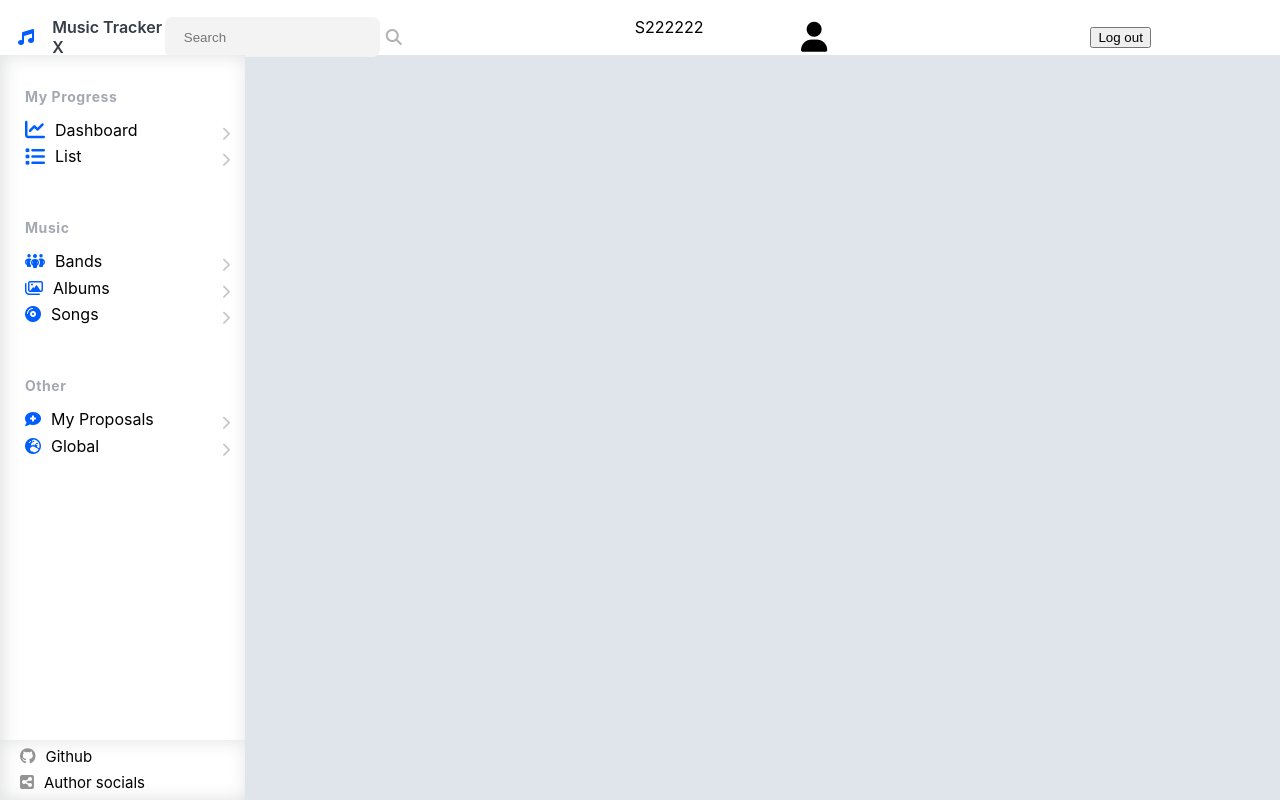
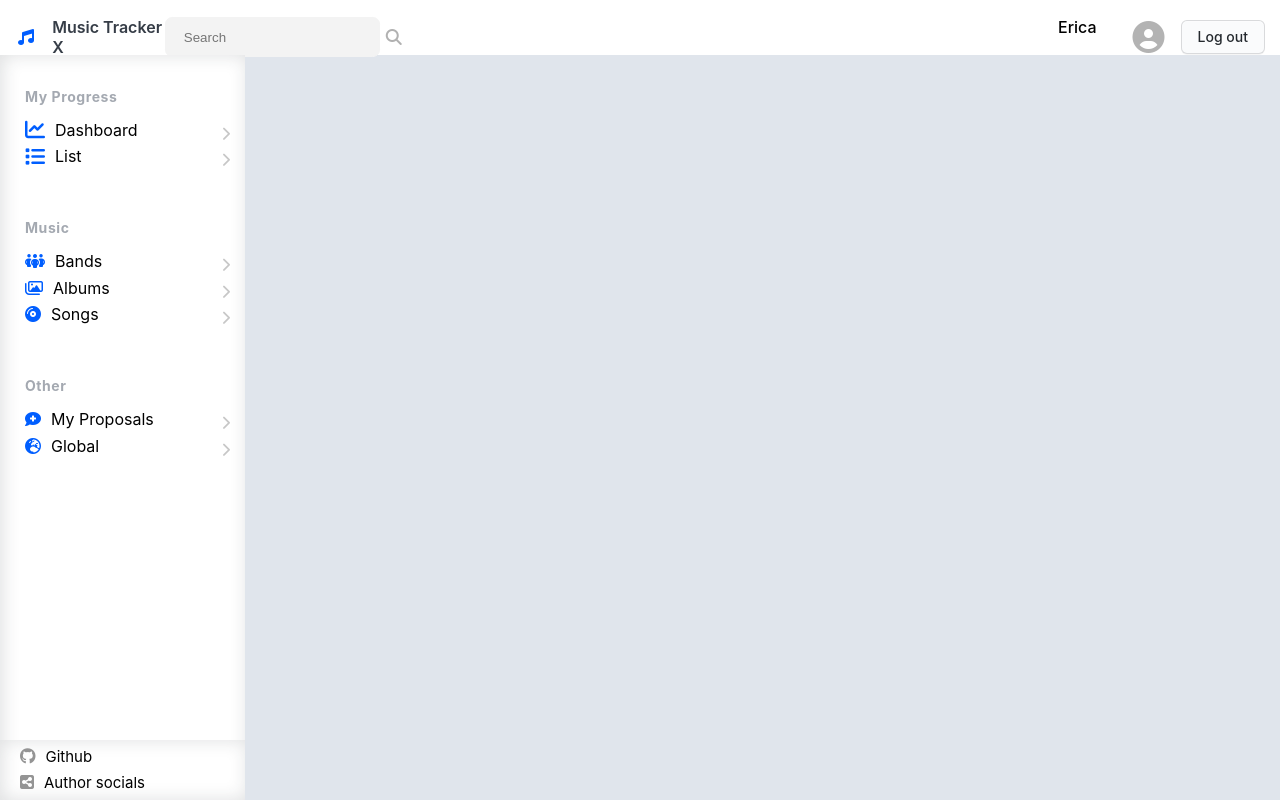
Before and after one commit to Shauf-Dynamics/TrackerX, an Angular app in the folder Client/trackerx-app/: page /dashboard in a window 1280 px wide. Built offline with nearby package versions, Linux system fonts and the light colour scheme.

Commit message:
TRAC-29 complete header styling

```diff
--- a/Client/trackerx-app/src/app/modules/navigation/header/header.component.css
+++ b/Client/trackerx-app/src/app/modules/navigation/header/header.component.css
@@ -30,12 +30,17 @@ table tr td:nth-child(5) {
     float: right;
 }
 
+table tr td:nth-child(5) p {
+    font-weight: 500;
+    line-height: -1;
+ }
+
 table tr td:nth-child(6) {
-    padding: 0px 10px 0px 10px;
+   padding: 0px 15px 0px 35px;
 }
 
 table tr td:nth-child(7) {
-    padding-right:15px;
+   padding-right:15px;
 }
 
 .tx-header-search {
--- a/Client/trackerx-app/src/app/modules/navigation/header/header.component.html
+++ b/Client/trackerx-app/src/app/modules/navigation/header/header.component.html
@@ -7,20 +7,20 @@
             <td width="8.8%">
                 <p>Music Tracker X</p>
             </td>
-            <td width="11%">
+            <td width="11.2%">
                 <input class="tx-header-search" type="text" placeholder="Search" />
             </td>
-            <td width="10%">
+            <td width="31%">
                 <i class="fa-solid fa-magnifying-glass" style="color: #b1b1b1;"></i>
             </td>
-            <td width="55%">
-                <p>S222222</p>
+            <td width="37%" align="right">
+                <p>Erica</p>
             </td>
-            <td>
-                <i class="fas fa-user" style="font-size:30px;"></i>
+            <td width="3%" align="right">
+                <i class="fa-solid fa-circle-user fa-2xl" style="color: #b3b3b3;"></i>
             </td>
-            <td class="h-account-panel" align="center">
-               <input type="button" value="Log out"/>
+            <td width="5%" align="right">
+               <input type="button" class="btn" value="Log out"/>
             </td>
         </tr>
     </table>
--- a/Client/trackerx-app/src/app/modules/navigation/side-bar/side-bar.component.html
+++ b/Client/trackerx-app/src/app/modules/navigation/side-bar/side-bar.component.html
@@ -44,7 +44,7 @@
         </div>
         <div>
             <i class="fa-solid fa-earth-europe" style="color: #005eff;"></i>
-            <span>Global </span>
+            <span>Global</span>
             <i class="fa-solid fa-chevron-right fa-sm tx-nav-arrow" style="color: #c7c7c7;"></i>
         </div>
     </div>
--- a/Client/trackerx-app/src/styles.css
+++ b/Client/trackerx-app/src/styles.css
@@ -5,3 +5,60 @@ body {
     background-color: #e0e5ec;
     font-family:  Metropolis, -apple-system, BlinkMacSystemFont, Segoe UI, Roboto, Helvetica Neue, Arial, sans-serif, Apple Color Emoji, Segoe UI Emoji, Segoe UI Symbol, Noto Color Emoji;
 }
+
+.btn {
+  appearance: none;
+  background-color: #FAFBFC;
+  border: 1px solid rgba(27, 31, 35, 0.15);
+  border-radius: 6px;
+  box-shadow: rgba(27, 31, 35, 0.04) 0 1px 0, rgba(255, 255, 255, 0.25) 0 1px 0 inset;
+  box-sizing: border-box;
+  color: #24292E;
+  cursor: pointer;
+  display: inline-block;
+  font-family: -apple-system, system-ui, "Segoe UI", Helvetica, Arial, sans-serif, "Apple Color Emoji", "Segoe UI Emoji";
+  font-size: 14px;
+  font-weight: 500;
+  line-height: 20px;
+  list-style: none;
+  padding: 6px 16px;
+  position: relative;
+  transition: background-color 0.2s cubic-bezier(0.3, 0, 0.5, 1);
+  user-select: none;
+  -webkit-user-select: none;
+  touch-action: manipulation;
+  vertical-align: middle;
+  white-space: nowrap;
+  word-wrap: break-word;
+}
+
+.btn:hover {
+  background-color: #F3F4F6;
+  text-decoration: none;
+  transition-duration: 0.1s;
+}
+
+.btn:disabled {
+  background-color: #FAFBFC;
+  border-color: rgba(27, 31, 35, 0.15);
+  color: #959DA5;
+  cursor: default;
+}
+
+.btn:active {
+  background-color: #EDEFF2;
+  box-shadow: rgba(225, 228, 232, 0.2) 0 1px 0 inset;
+  transition: none 0s;
+}
+
+.btn:focus {
+  outline: 1px transparent;
+}
+
+.btn:before {
+  display: none;
+}
+
+.btn:-webkit-details-marker {
+  display: none;
+}
```
